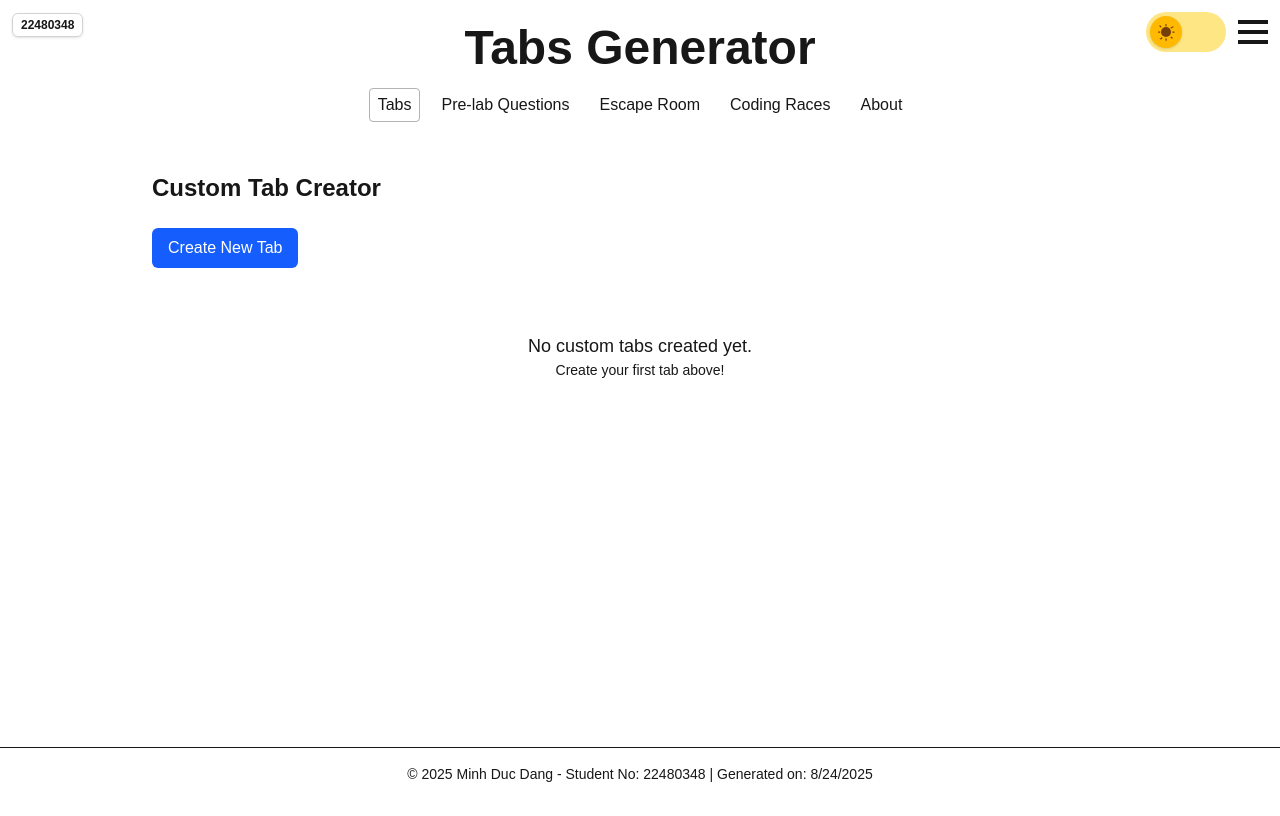
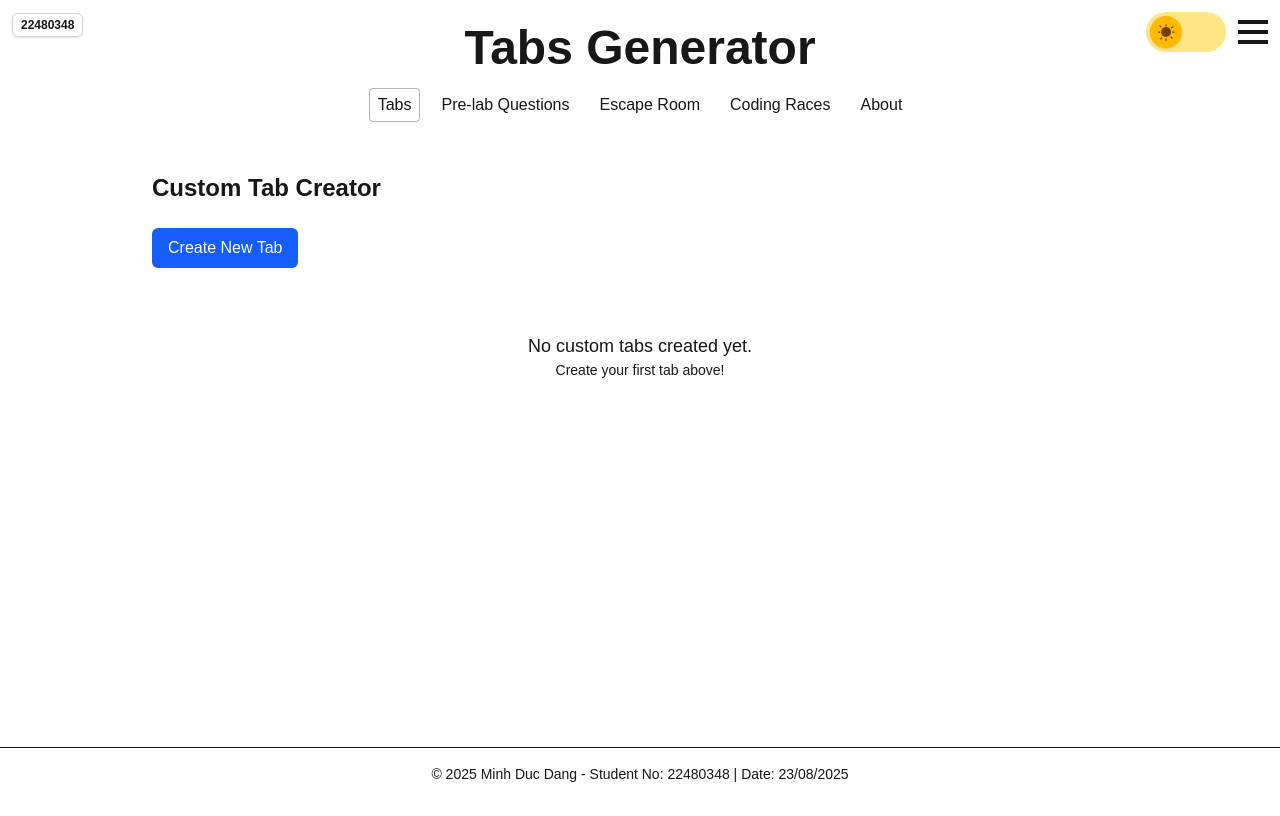
Before and after one commit to Duc1704/CWA_Ass1, a Next.js app: page / in a window 1280 px wide. Built offline with nearby package versions, Linux system fonts and the light colour scheme.

Commit message:
Update Footer

```diff
--- a/app/components/Footer.tsx
+++ b/app/components/Footer.tsx
@@ -4,7 +4,7 @@ export default function Footer(): JSX.Element {
   return (
     <footer className="fixed bottom-0 left-0 right-0 py-4 text-center text-[--foreground]/70 border-t border-[--foreground]/20 bg-[--background] z-10">
       <p className="text-sm">
-        © 2025 {STUDENT_NAME} - Student No: {STUDENT_NUMBER} | Generated on: {new Date().toLocaleDateString()}
+        © 2025 {STUDENT_NAME} - Student No: {STUDENT_NUMBER} | Date: 23/08/2025
       </p>
     </footer>
   );
```
